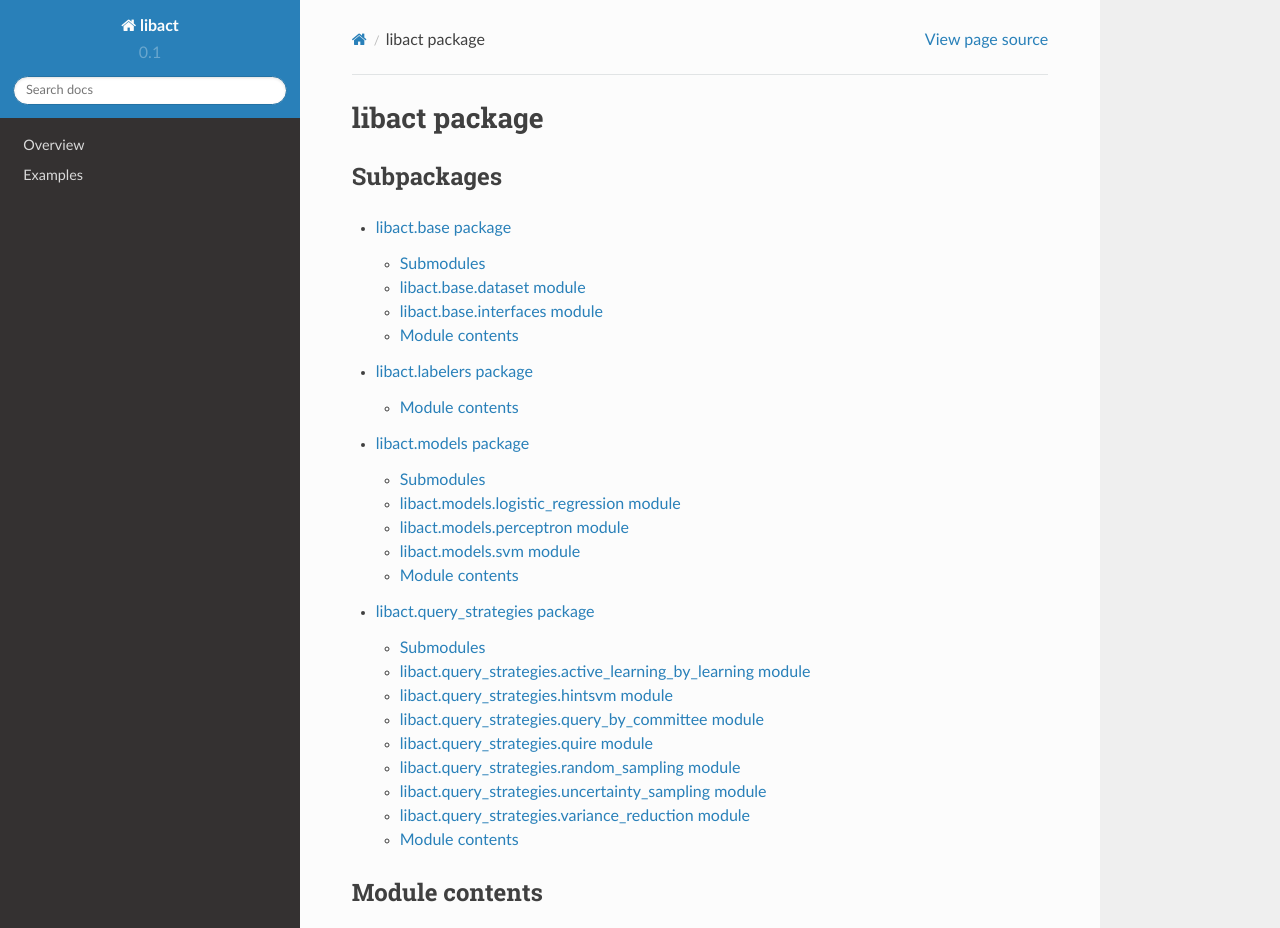
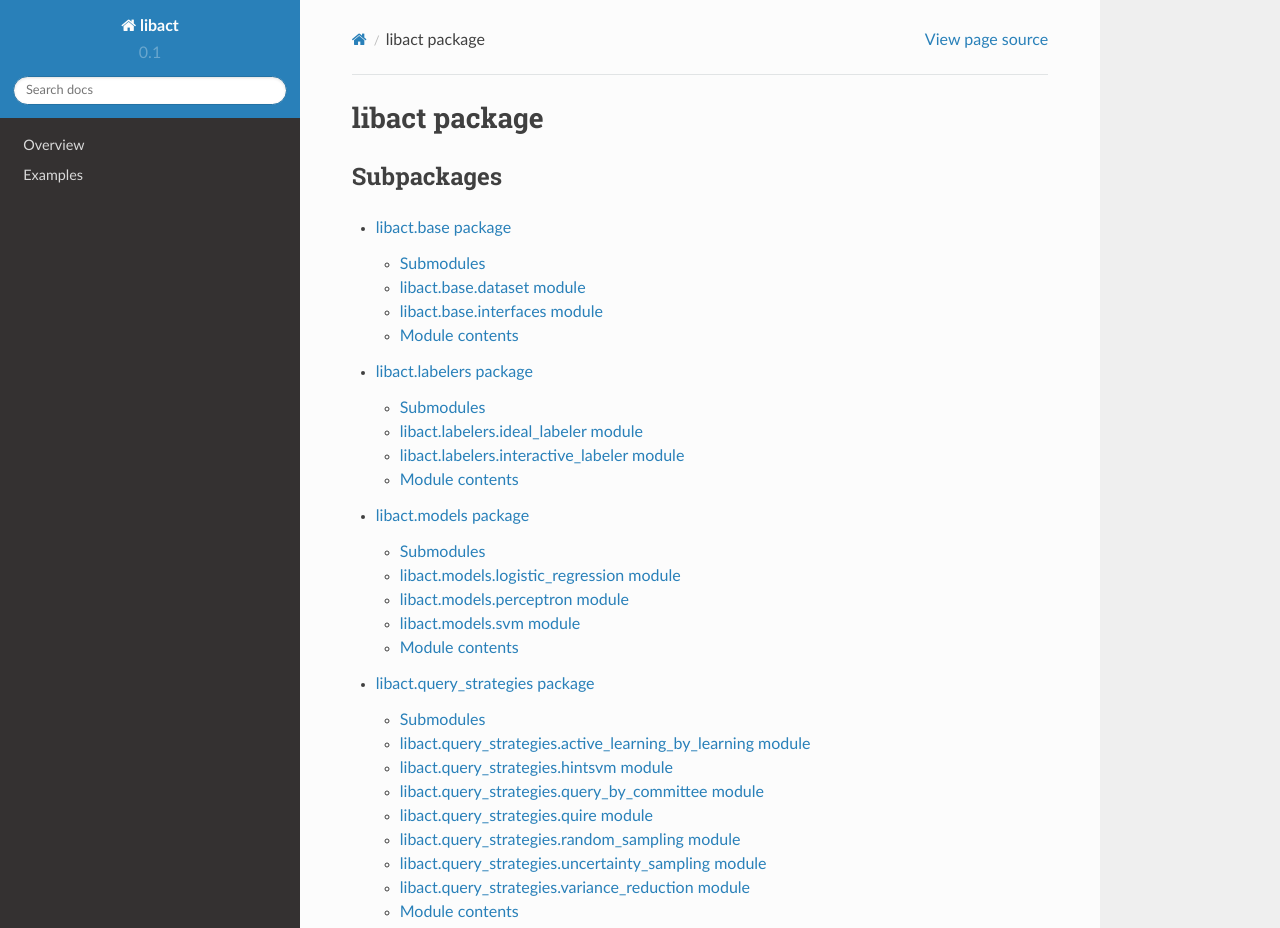
Before and after one commit to ntucllab/libact, a Sphinx documentation site: the page built from docs/libact.rst, in a window 1280 px wide and 1234 px high, cut to the strip 0-928 px from the top of the window. Built offline with Sphinx 7.4.7 and the Read the Docs theme 2.0.0, drawn with Linux system fonts in a browser that asks for light colours.

Commit message:
added labeler modules to doc

```diff
--- a/docs/libact.labelers.rst
+++ b/docs/libact.labelers.rst
@@ -1,5 +1,25 @@
 libact.labelers package
 =======================
+
+Submodules
+----------
+
+libact.labelers.ideal_labeler module
+------------------------------------
+
+.. automodule:: libact.labelers.ideal_labeler
+    :members:
+    :undoc-members:
+    :show-inheritance:
+
+libact.labelers.interactive_labeler module
+------------------------------------------
+
+.. automodule:: libact.labelers.interactive_labeler
+    :members:
+    :undoc-members:
+    :show-inheritance:
+
 
 Module contents
 ---------------
```
